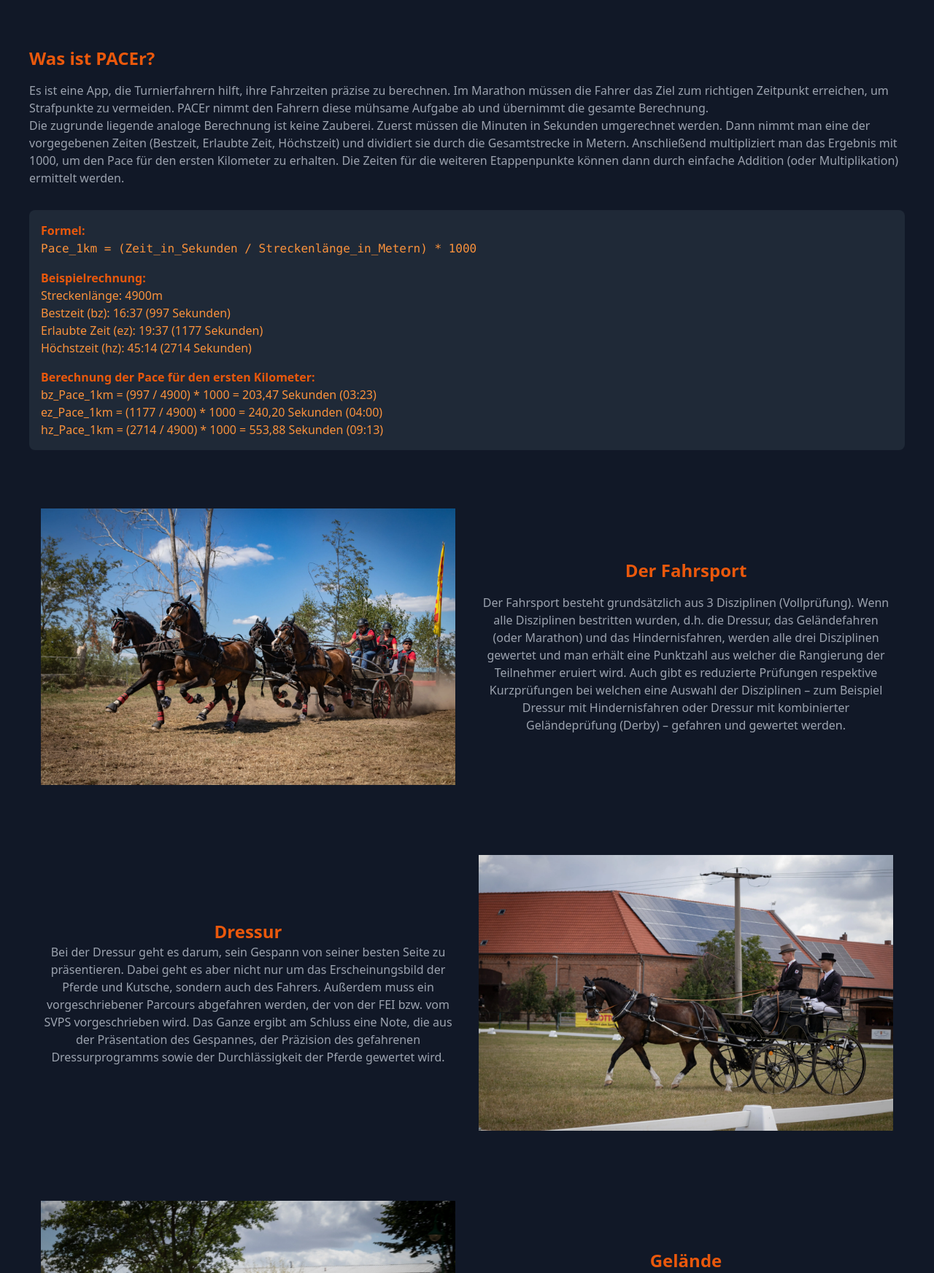
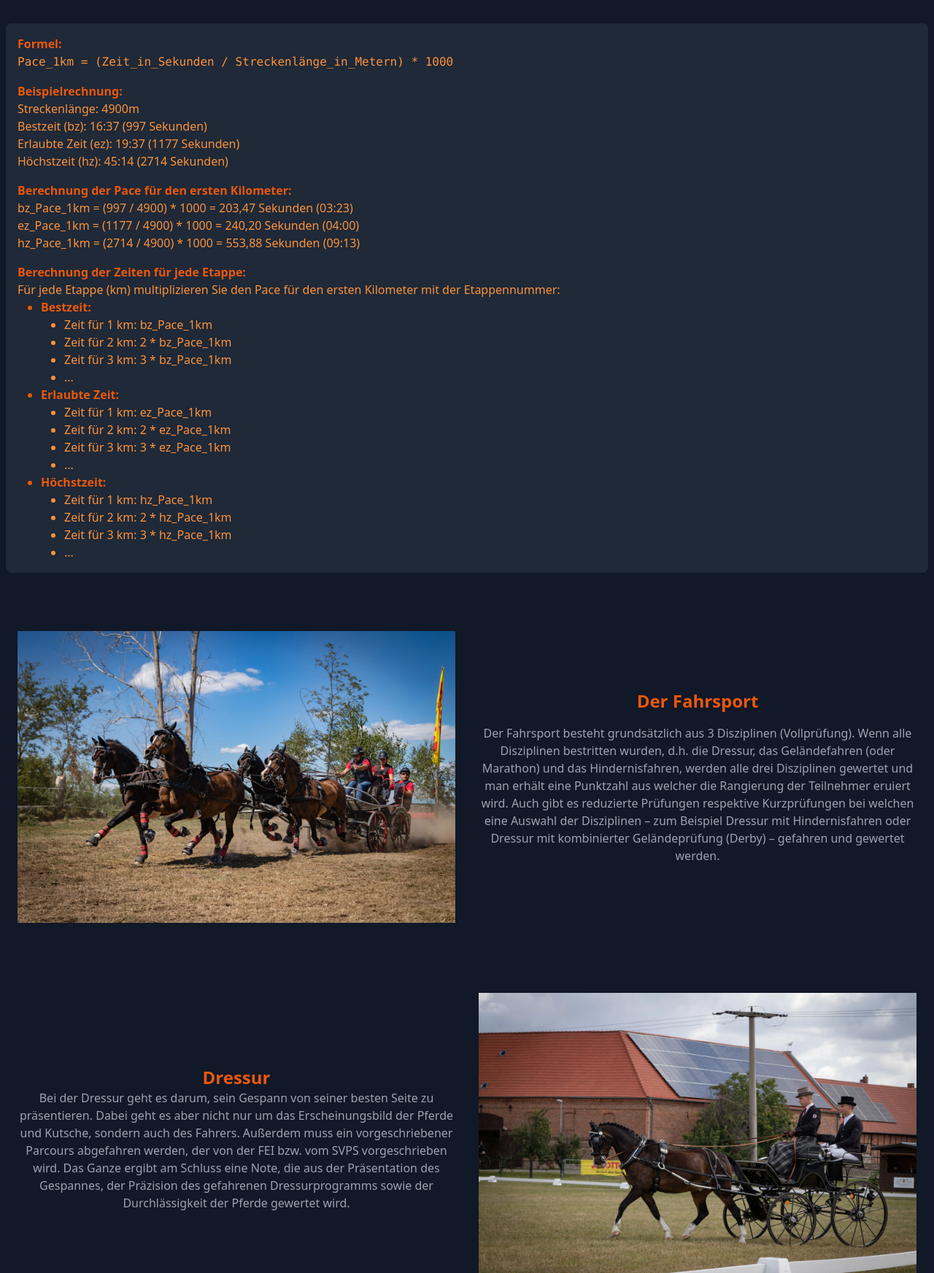
Before and after one commit to FischLord/PACEr, a Flask app: page /projektInfo in a window 1280 px wide. Shown: the part 172-1917 px from the top of the page at 73% size. Run offline with Flask 2, Linux system fonts and the light colour scheme; style sheets or scripts are compiled from the project's sources; some libraries are stand-ins or nearby versions.

Commit message:
Rechnung vervollständigt

```diff
--- a/PACEr/templates/projektInfo.html
+++ b/PACEr/templates/projektInfo.html
@@ -10,19 +10,6 @@
 </header>
 
 
-<div class="container mx-auto p-4 lg:p-8">
-    <section class="my-8">
-        <h2 class="text-2xl font-bold text-orange-600">Was ist PACEr?</h2>
-        <p class="text-gray-400 mt-4">
-            Es ist eine App, die Turnierfahrern hilft, ihre Fahrzeiten präzise zu berechnen. Im Marathon müssen die
-            Fahrer das Ziel zum richtigen Zeitpunkt erreichen, um Strafpunkte zu vermeiden. PACEr nimmt den Fahrern
-            diese mühsame Aufgabe ab und übernimmt die gesamte Berechnung.
-        </p>
-        <p class="text-gray-400">Die zugrunde liegende analoge Berechnung ist keine Zauberei. Zuerst müssen die Minuten
-            in Sekunden umgerechnet werden. Dann nimmt man eine der vorgegebenen Zeiten (Bestzeit, Erlaubte Zeit,
-            Höchstzeit) und dividiert sie durch die Gesamtstrecke in Metern. Anschließend multipliziert man das Ergebnis
-            mit 1000, um den Pace für den ersten Kilometer zu erhalten. Die Zeiten für die weiteren Etappenpunkte können
-            dann durch einfache Addition (oder Multiplikation) ermittelt werden.</p>
 <div class="container mx-auto">
     <section class="my-8 mb-16">
         <div class="bg-gray-800 p-4 rounded-lg">
@@ -37,7 +24,36 @@
             <p class="text-orange-400">bz_Pace_1km = (997 / 4900) * 1000 = 203,47 Sekunden (03:23)<br>
                 ez_Pace_1km = (1177 / 4900) * 1000 = 240,20 Sekunden (04:00)<br>
                 hz_Pace_1km = (2714 / 4900) * 1000 = 553,88 Sekunden (09:13)</p>
+            <p class="text-orange-600 font-bold mt-4">Berechnung der Zeiten für jede Etappe:</p>
+            <p class="text-orange-400">Für jede Etappe (km) multiplizieren Sie den Pace für den ersten Kilometer mit der Etappennummer:</p>
+            <ul class="list-disc pl-8">
+                <li class="text-orange-600 font-bold">Bestzeit:</li>
+                <ul class="list-disc pl-8 text-orange-400">
+                    <li>Zeit für 1 km: bz_Pace_1km</li>
+                    <li>Zeit für 2 km: 2 * bz_Pace_1km</li>
+                    <li>Zeit für 3 km: 3 * bz_Pace_1km</li>
+                    <li>...</li>
+                </ul>
+                <li class="text-orange-600 font-bold">Erlaubte Zeit:</li>
+                <ul class="list-disc pl-8 text-orange-400">
+                    <li>Zeit für 1 km: ez_Pace_1km</li>
+                    <li>Zeit für 2 km: 2 * ez_Pace_1km</li>
+                    <li>Zeit für 3 km: 3 * ez_Pace_1km</li>
+                    <li>...</li>
+                </ul>
+                <li class="text-orange-600 font-bold">Höchstzeit:</li>
+                <ul class="list-disc pl-8 text-orange-400">
+                    <li>Zeit für 1 km: hz_Pace_1km</li>
+                    <li>Zeit für 2 km: 2 * hz_Pace_1km</li>
+                    <li>Zeit für 3 km: 3 * hz_Pace_1km</li>
+                    <li>...</li>
+                </ul>
+            </ul>
         </div>
+    </section>
+</div>
+
+
     </section>
 
     <div class="container mx-auto">
@@ -124,4 +140,6 @@
         </section>
     </div>
 </div>
+
+
 {% endblock %}
```
Lines whose indentation alone changed are shown as unchanged.
